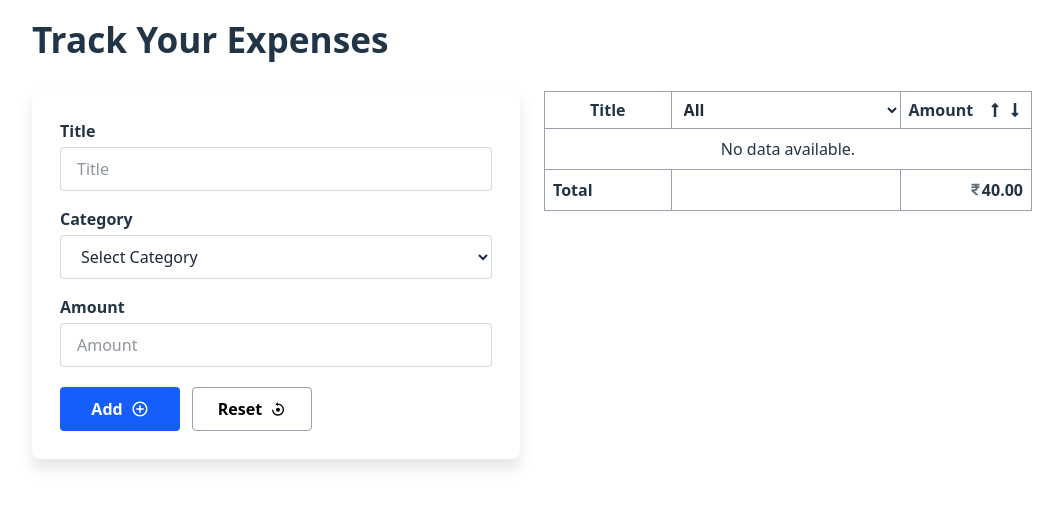
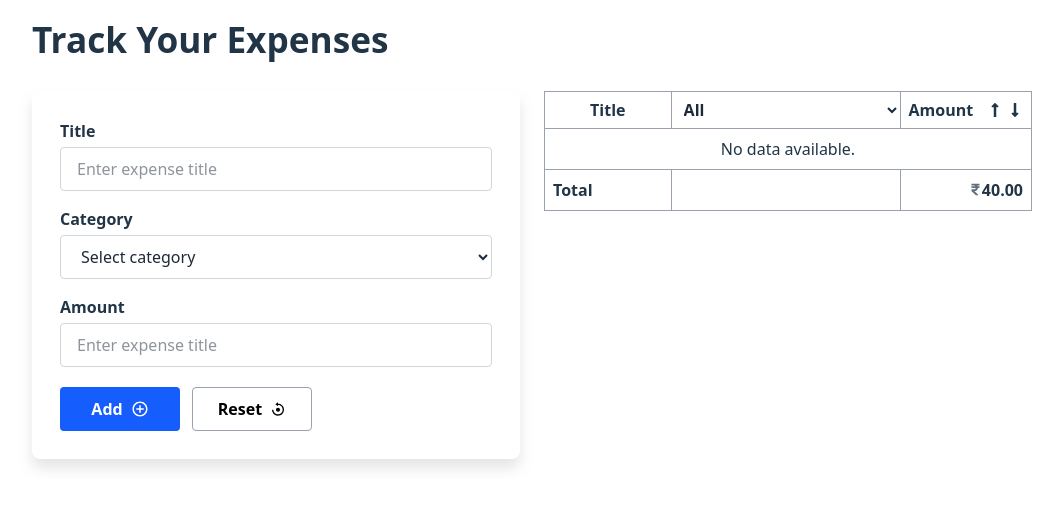
Before and after one commit to sc3ways/react-expense-data, a React (Vite) app: page / in a window 1280 px wide. Shown: the top 506 px of the page, without its empty margins (108-1171 px from the left). Built offline with nearby package versions, Linux system fonts and the light colour scheme.

Commit message:
Create custom Input & Select and advanced label form validation

```diff
--- a/src/App.jsx
+++ b/src/App.jsx
@@ -1,70 +1,10 @@
-import { useRef, useState } from "react";
+import { useState } from "react";
 import ExpenseForm from "./components/ExpenseForm";
 import ExpenseTable from "./components/ExpenseTable";
 
 function App() {
   const [expensiveData, setExpensiveData] = useState([]);
-  const [formData, setFormData] = useState({
-    title: "",
-    category: "",
-    amount: "",
-  });
-  const [errors, setErrors] = useState({});
-  const [success, setSuccess] = useState();
 
-  const formRef = {
-    titleRef: useRef(null),
-    categoryRef: useRef(null),
-    amountRef: useRef(null),
-  };
-
-  const validateForms = (formData) => {
-    const errorsData = {};
-    if (!formData.amount) {
-      errorsData.amount = "Amount is required.";
-      formRef.amountRef.current.focus();
-    }
-    if (isNaN(formData.amount)) {
-      errorsData.amount = "Please enter amount in number.";
-      formRef.amountRef.current.focus();
-    }
-    if (!formData.category) {
-      errorsData.category = "Please select a category.";
-      formRef.categoryRef.current.focus();
-    }
-    if (!formData.title) {
-      errorsData.title = "Title is required.";
-      formRef.titleRef.current.focus();
-    }
-
-    setErrors(errorsData);
-    return errorsData;
-  };
-
-  const handleOnChange = (e) => {
-    const { name, value } = e.target;
-    setFormData((prevData) => ({
-      ...prevData,
-      id: crypto.randomUUID(),
-      [name]: value,
-    }));
-  };
-  const handleExpenseAddBtn = (e) => {
-    e.preventDefault();
-
-    const validateRes = validateForms(formData);
-    if (Object.keys(validateRes).length) return;
-
-    setExpensiveData((prevData) => [...prevData, formData]);
-    setSuccess("Data added successfully.");
-    setErrors("");
-
-    setFormData({
-      title: "",
-      category: "",
-      amount: "",
-    });
-  };
   return (
     <div className="main-wrap">
       <div className="container lg:w-5xl sm:w-full mx-auto">
@@ -73,14 +13,7 @@ function App() {
             <h1 className="capitalize font-semibold">Track your expenses</h1>
           </div>
           <div className="lg:w-[50%] sm:w-[100%] xs:w-[100%] p-3">
-            <ExpenseForm
-              emsg={errors}
-              handleOnChange={handleOnChange}
-              formData={formData}
-              handleExpenseAddBtn={handleExpenseAddBtn}
-              formRef={formRef}
-              success={success}
-            />
+            <ExpenseForm setExpensiveData={setExpensiveData} />
           </div>
           <div className="lg:w-[50%] sm:w-[100%] p-3">
             <ExpenseTable expensiveData={expensiveData} />
--- a/src/components/ExpenseForm.jsx
+++ b/src/components/ExpenseForm.jsx
@@ -1,84 +1,142 @@
-import { BiErrorCircle, BiPlusCircle, BiReset } from "react-icons/bi";
+import { BiPlusCircle, BiReset } from "react-icons/bi";
 import { TiTick } from "react-icons/ti";
+import Input from "./Input";
+import Select from "./Select";
+import { useRef, useState } from "react";
+import { validateConfig } from "../rules/ValidateRules";
 
-export default function ExpenseForm({
-  formData,
-  handleOnChange,
-  handleExpenseAddBtn,
-  emsg,
-  formRef,
-  success,
-}) {
+export default function ExpenseForm({ setExpensiveData }) {
+  const [formData, setFormData] = useState({
+    title: "",
+    category: "",
+    amount: "",
+  });
+  const [errors, setErrors] = useState({});
+  const [success, setSuccess] = useState();
+
+  const options = [
+    "Dairy",
+    "Fruits",
+    "Vegetables",
+    "Clothes",
+    "Education",
+    "Snacks",
+  ];
+
+  const formRefs = {
+    title: useRef(null),
+    category: useRef(null),
+    amount: useRef(null),
+  };
+
+  const validateForms = (formData, formRefs) => {
+    const errorsData = {};
+    let firstInvalidField = null;
+
+    Object.entries(formData).forEach(([key, value]) => {
+      const rules = validateConfig[key];
+
+      if (rules && Array.isArray(rules)) {
+        for (const rule of rules) {
+          if (rule.required && !value.trim()) {
+            errorsData[key] = rule.message;
+            if (!firstInvalidField) firstInvalidField = key;
+            break;
+          }
+          if (rule.minLength && value.length < rule.minLength) {
+            errorsData[key] = rule.message;
+            if (!firstInvalidField) firstInvalidField = key;
+            break;
+          }
+          if (rule.isNaN && isNaN(value)) {
+            errorsData[key] = rule.message;
+            if (!firstInvalidField) firstInvalidField = key;
+            break;
+          }
+        }
+      }
+    });
+
+    setErrors(errorsData);
+
+    if (firstInvalidField && formRefs[firstInvalidField]?.current) {
+      formRefs[firstInvalidField].current.focus();
+    }
+    return errorsData;
+  };
+
+  const handleOnChange = (e) => {
+    const { name, value } = e.target;
+    setFormData((prevData) => ({
+      ...prevData,
+
+      [name]: value,
+    }));
+    setErrors("");
+    setSuccess("");
+  };
+  const handleExpenseAddBtn = (e) => {
+    e.preventDefault();
+
+    const validateRes = validateForms(formData, formRefs);
+    if (Object.keys(validateRes).length > 0) return;
+
+    const entry = {
+      id: crypto.randomUUID(),
+      ...formData,
+    };
+
+    setExpensiveData((prevData) => [...prevData, entry]);
+    setSuccess("Data added successfully.");
+    setErrors("");
+
+    setFormData({
+      title: "",
+      category: "",
+      amount: "",
+    });
+  };
+
+  const handleReset = () => {
+    setFormData({
+      title: "",
+      category: "",
+      amount: "",
+    });
+    setErrors({});
+    setSuccess("");
+  };
   return (
     <div className="expense-form p-7 rounded-lg bg-white drop-shadow-xl">
-      <div className="input-group mb-4 relative">
-        <label htmlFor="title" className="font-semibold mb-1 block">
-          Title
-        </label>
-        <input
-          type="text"
-          ref={formRef.titleRef}
+      <Input
+        label="Title"
         name="title"
         value={formData.title}
-          onChange={handleOnChange}
-          placeholder="Title"
-          className="w-full h-11 border border-gray-300 rounded-sm bg-white text-gray-800 px-4 focus:outline-none focus:border-red-500"
+        handleOnChange={handleOnChange}
+        formRef={formRefs.title}
+        placeholder="Enter expense title"
+        error={errors.title}
       />
-        {emsg.title && (
-          <p className="text-red-500 text-sm flex gap-1 items-center absolute bottom-3 right-4">
-            <BiErrorCircle />
-            {emsg.title}
-          </p>
-        )}
-      </div>
-      <div className="input-group mb-4 relative">
-        <label htmlFor="category" className="font-semibold mb-1 block">
-          Category
-        </label>
-        <select
+      <Select
+        label="Category"
         name="category"
-          id="category"
-          ref={formRef.categoryRef}
+        handleOnChange={handleOnChange}
+        formRef={formRefs.category}
+        defaultOpt="Select category"
+        error={errors.category}
+        options={options}
         value={formData.category}
-          onChange={handleOnChange}
-          className="w-full h-11 border border-gray-300 rounded-sm bg-white text-gray-800 px-4 focus:outline-none focus:border-red-500"
-        >
-          <option value="" hidden>
-            Select Category
-          </option>
-          <option value="Dairy">Dairy</option>
-          <option value="Fruits">Fruits</option>
-          <option value="Vegetables">Vegetables</option>
-          <option value="Grains">Grains</option>
-          <option value="Snacks">Snacks</option>
-        </select>
-        {emsg.category && (
-          <p className="text-red-500 text-sm flex gap-1 items-center absolute bottom-3 right-4">
-            <BiErrorCircle />
-            {emsg.category}
-          </p>
-        )}
-      </div>
-      <div className="input-group relative">
-        <label htmlFor="amount" className="font-semibold mb-1 block">
-          Amount
-        </label>
-        <input
-          type="text"
-          ref={formRef.amountRef}
-          placeholder="Amount"
+      />
+
+      <Input
+        label="Amount"
         name="amount"
         value={formData.amount}
-          onChange={handleOnChange}
-          className="w-full h-11 border border-gray-300 rounded-sm bg-white text-gray-800 px-4 focus:outline-none focus:border-red-500"
+        handleOnChange={handleOnChange}
+        formRef={formRefs.amount}
+        placeholder="Enter expense title"
+        error={errors.amount}
       />
-        {emsg.amount && (
-          <p className="text-red-500 text-sm flex gap-1 items-center absolute bottom-3 right-4">
-            <BiErrorCircle />
-            {emsg.amount}
-          </p>
-        )}
-      </div>
 
       <div className="input-group flex gap-3 mt-5">
         <button
@@ -87,7 +145,10 @@ export default function ExpenseForm({
         >
           Add <BiPlusCircle className="text-lg" />
         </button>
-        <button className="h-11 px-4 bg-white font-semibold text-black border border-gray-400 w-30 rounded-sm hover:border-pink-600 hover:text-pink-600 flex items-center justify-center gap-2">
+        <button
+          onClick={handleReset}
+          className="h-11 px-4 bg-white font-semibold text-black border border-gray-400 w-30 rounded-sm hover:border-pink-600 hover:text-pink-600 flex items-center justify-center gap-2"
+        >
           Reset <BiReset />
         </button>
         {success && (
--- /dev/null
+++ b/src/components/Input.jsx
@@ -0,0 +1,35 @@
+import React from "react";
+import { BiErrorCircle } from "react-icons/bi";
+
+export default function Input({
+  label,
+  name,
+  formRef,
+  handleOnChange,
+  error,
+  placeholder,
+  value,
+}) {
+  return (
+    <div className="input-group mb-4 relative">
+      <label htmlFor={label} className="font-semibold mb-1 block">
+        {label}
+      </label>
+      <input
+        type="text"
+        ref={formRef}
+        name={name}
+        value={value}
+        onChange={handleOnChange}
+        placeholder={placeholder}
+        className="w-full h-11 border border-gray-300 rounded-sm bg-white text-gray-800 px-4 focus:outline-none focus:border-red-500"
+      />
+      {error && (
+        <p className="text-red-500 text-sm flex gap-1 items-center absolute bottom-3 right-4">
+          <BiErrorCircle />
+          {error}
+        </p>
+      )}
+    </div>
+  );
+}
--- /dev/null
+++ b/src/components/Select.jsx
@@ -0,0 +1,43 @@
+import { BiErrorCircle } from "react-icons/bi";
+
+export default function Select({
+  label,
+  name,
+  formRef,
+  handleOnChange,
+  error,
+  defaultOpt,
+  options,
+  value,
+}) {
+  return (
+    <div className="input-group mb-4 relative">
+      <label htmlFor="category" className="font-semibold mb-1 block">
+        {label}
+      </label>
+      <select
+        name={name}
+        ref={formRef}
+        onChange={handleOnChange}
+        value={value}
+        className="w-full h-11 border border-gray-300 rounded-sm bg-white text-gray-800 px-4 focus:outline-none focus:border-red-500"
+      >
+        <option value="" hidden>
+          {defaultOpt}
+        </option>
+        {options}
+        {options.map((option, index) => (
+          <option key={index + 1} value={option}>
+            {option}
+          </option>
+        ))}
+      </select>
+      {error && (
+        <p className="text-red-500 text-sm flex gap-1 items-center absolute bottom-3 right-4">
+          <BiErrorCircle />
+          {error}
+        </p>
+      )}
+    </div>
+  );
+}
--- /dev/null
+++ b/src/rules/ValidateRules.js
@@ -0,0 +1,11 @@
+export const validateConfig = {
+  title: [
+    { required: true, message: "Please enter title." },
+    { minLength: 3, message: "Title should be at least 3 characters." },
+  ],
+  category: [{ required: true, message: "Please select a category." }],
+  amount: [
+    { required: true, message: "Please enter amount." },
+    { isNaN: true, message: "Please enter only number." },
+  ],
+};
```
Lines whose indentation alone changed are shown as unchanged.
